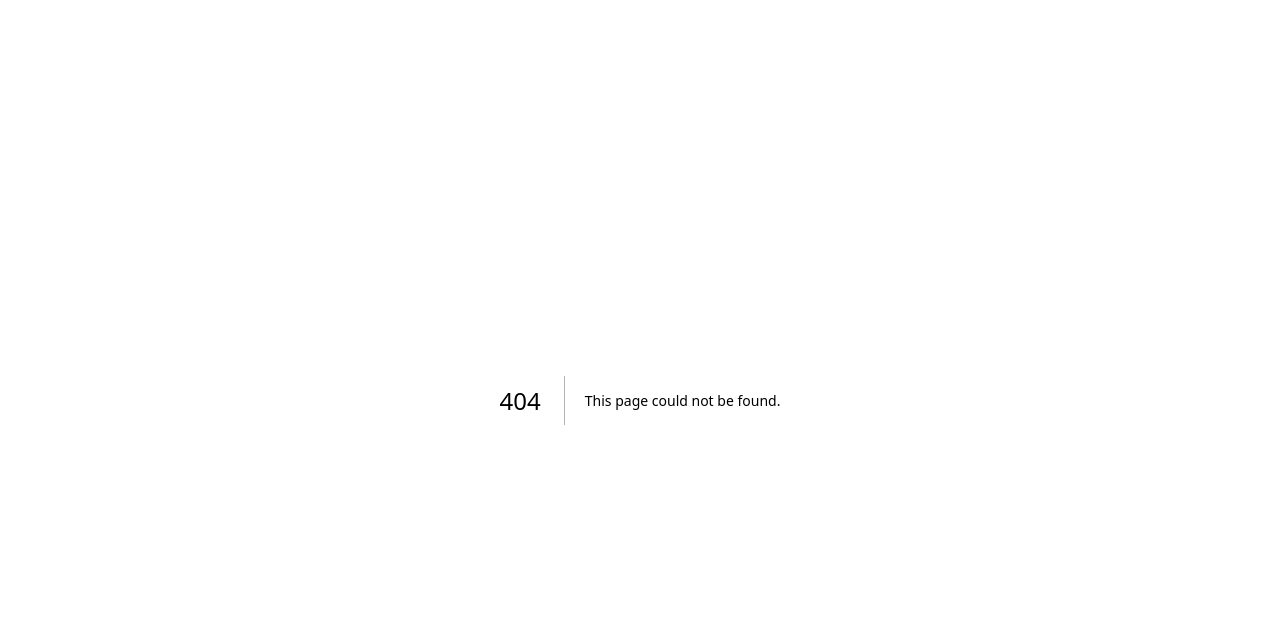
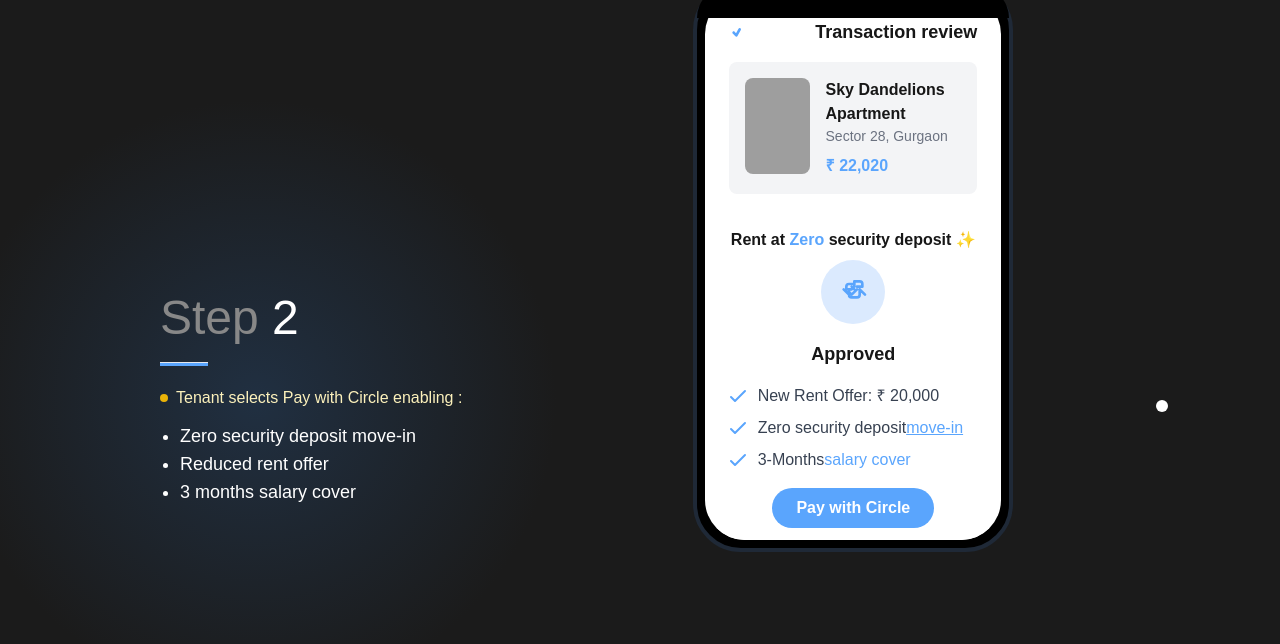
Before and after one commit to avnee-gy/circlepe_fe, a Next.js app: page /stepTwo in a window 1280 px wide. Before the commit this address had no page. Shown: the top 644 px of the page. Built offline with nearby package versions, Linux system fonts and the light colour scheme; grey boxes are pictures that could not be loaded.

Commit message:
page for step two created

```diff
--- /dev/null
+++ b/app/stepTwo/page.tsx
@@ -0,0 +1,68 @@
+// components/StepThreeScreen.tsx
+"use client";
+import StepTwo from "@/components/step2";
+import StepThree from "@/components/step3";
+import React, { useState, useEffect } from "react";
+
+const StepTwoScreen: React.FC = () => {
+  const [scrollPosition, setScrollPosition] = useState(0);
+
+  useEffect(() => {
+    const handleScroll = () => {
+      const position = window.scrollY;
+      const maxScroll =
+        document.documentElement.scrollHeight - window.innerHeight;
+      const scrollPercentage = (position / maxScroll) * 100;
+      setScrollPosition(scrollPercentage);
+    };
+
+    window.addEventListener("scroll", handleScroll);
+    return () => window.removeEventListener("scroll", handleScroll);
+  }, []);
+
+  return (
+    <div className="flex justify-evenly items-center min-h-screen px-20 md:pl-40 bg-bg-dark grad">
+      {/* Left Section: Step and Description */}
+      <div className="text-left text-white w-1/2">
+        <h2 className="text-5xl font-medium mb-4 text-[#888888]">
+          Step <span className="text-white">2</span>
+        </h2>
+        <hr className="w-12 my-5 h-1 bg-primary-blue" />
+        <div className="flex items-center">
+          <span className="h-2 w-2 bg-yellow-500 rounded-full mr-2"></span>
+          <p className="text-desc">Tenant selects Pay with Circle enabling :</p>
+        </div>
+        <ul className="text-lg ml-5 mt-3">
+          <li className="list-disc">Zero security deposit move-in</li>
+          <li className="list-disc">Reduced rent offer</li>
+          <li className="list-disc">3 months salary cover</li>
+        </ul>
+        {/* Dotted arrow */}
+      </div>
+
+      <div className="w-1/2 bg-white relative">
+        {/* Scrollbar on the right */}
+        <div className="absolute right-8 top-1/2 h-1/2 w-1 bg-gray-100 rounded-full transform -translate-y-1/2">
+          <div
+            className="w-3 h-3 bg-white rounded-full absolute right-0 transform -translate-x-0"
+            style={{ top: `${scrollPosition}%` }}
+          ></div>
+        </div>
+      </div>
+
+      {/* Right Section: Mobile Mockup */}
+      <div className="absolute top-1/3 left-2/3 transform -translate-x-1/2 -translate-y-1/2">
+        <div className="w-80 h-[570px] bg-black rounded-[3rem] border-4 border-gray-800 p-2 relative">
+          <div className="w-full h-8 bg-black absolute top-0 left-0 rounded-t-[3rem] flex justify-center">
+            <div className="w-1/3 h-6 bg-black absolute top-0 rounded-b-xl"></div>
+          </div>
+          <div className="w-full h-full bg-white rounded-[2.5rem] overflow-hidden">
+            <StepTwo />
+          </div>
+        </div>
+      </div>
+    </div>
+  );
+};
+
+export default StepTwoScreen;
--- /dev/null
+++ b/components/step2.tsx
@@ -0,0 +1,199 @@
+import React, { useState } from "react";
+import { TiTick } from "react-icons/ti";
+
+const StepTwo: React.FC = () => {
+  const [selectedPeriod, setSelectedPeriod] = useState(6); // Default selection is 6 months
+  const [isModalVisible, setModalVisible] = useState(true); // Modal is visible by default
+
+  return (
+    <div className="p-6 relative">
+      {/* Content of the Transaction Review */}
+      <div className="flex justify-between items-center mb-4">
+        <button className="text-primary-blue">
+          {/* Back button icon */}
+          <TiTick />
+        </button>
+        <div className="text-lg font-semibold">Transaction review</div>
+      </div>
+
+      {/* Apartment Information */}
+      <div className="bg-gray-100 rounded-lg p-4 mb-4 flex">
+        <div className="w-24 h-24 rounded-lg overflow-hidden mr-4">
+          {/* Placeholder for Apartment Image */}
+          <img
+            src="apartment_image_url"
+            alt="Apartment"
+            className="w-full h-full object-cover"
+          />
+        </div>
+        <div>
+          <div className="font-semibold">Sky Dandelions Apartment</div>
+          <div className="text-gray-500 text-sm">Sector 28, Gurgaon</div>
+          <div className="text-primary-blue font-semibold mt-2">₹ 22,020</div>
+        </div>
+      </div>
+
+      {/* Select Period */}
+      <div className="mb-4">
+        <div className="text-lg font-semibold mb-2">Select Period</div>
+        <div className="flex justify-between">
+          <button
+            className={`w-full mr-2 py-2 rounded-lg border ${
+              selectedPeriod === 3
+                ? "bg-primary-blue text-white"
+                : "border-primary-blue text-primary-blue"
+            }`}
+            onClick={() => setSelectedPeriod(3)}
+          >
+            3 months
+          </button>
+          <button
+            className={`w-full mx-2 py-2 rounded-lg border ${
+              selectedPeriod === 6
+                ? "bg-primary-blue text-white"
+                : "border-primary-blue text-primary-blue"
+            }`}
+            onClick={() => setSelectedPeriod(6)}
+          >
+            6 months
+          </button>
+          <button
+            className={`w-full ml-2 py-2 rounded-lg border ${
+              selectedPeriod === 9
+                ? "bg-primary-blue text-white"
+                : "border-primary-blue text-primary-blue"
+            }`}
+            onClick={() => setSelectedPeriod(9)}
+          >
+            9 months
+          </button>
+        </div>
+      </div>
+
+      {/* Payment Detail */}
+      <div className="bg-gray-100 rounded-lg p-4 mb-4">
+        {/* <div className="text-lg font-semibold mb-2">Payment Detail</div> */}
+        <div className="text-gray-700 mb-2">
+          <div className="flex justify-between">
+            <span>Period time</span>
+            <span>{selectedPeriod} month</span>
+          </div>
+          <div className="flex justify-between">
+            <span>Monthly payment</span>
+            <span>₹ 22,020</span>
+          </div>
+          <div className="flex justify-between">
+            <span>Security deposit</span>
+            <span>₹ 0</span>
+          </div>
+        </div>
+        <div className="bg-blue-100 text-primary-blue font-semibold rounded-md mt-4 p-2 flex justify-between">
+          <span>Total</span>
+          <span>₹ {selectedPeriod * 22020}</span>
+        </div>
+      </div>
+
+      {/* Pay Button */}
+      <div className="flex justify-center mt-6">
+        <button className="bg-primary-blue text-white font-semibold py-2 px-6 rounded-full">
+          Pay with Circle
+        </button>
+      </div>
+
+      {/* Modal Overlay */}
+      {isModalVisible && (
+        <div className="absolute bottom-0 left-0 w-full h-fit flex justify-center items-center z-10 shad rounded-3xl">
+          <div className="bg-white py-6 px-2 w-11/12 max-w-lg">
+            <div className="text-center text-md font-semibold mb-2">
+              Rent at <span className="text-primary-blue">Zero</span> security
+              deposit ✨
+            </div>
+            <div className="flex justify-center mb-4">
+              <div className="bg-blue-100 rounded-full p-4">
+                {/* Approved Icon */}
+                <svg
+                  className="w-8 h-8 text-primary-blue"
+                  fill="none"
+                  stroke="currentColor"
+                  viewBox="0 0 24 24"
+                  xmlns="http://www.w3.org/2000/svg"
+                >
+                  <path
+                    strokeLinecap="round"
+                    strokeLinejoin="round"
+                    strokeWidth="2"
+                    d="M9 12l2 2l4 -4m-6 4l-4 -4m12 0l4 4m-10 -4h-4v-2a2 2 0 0 1 2 -2h4v2m-4 2v4a2 2 0 0 0 2 2h4a2 2 0 0 0 2 -2v-4m-4 0l-2 -2m4 0h4v-2a2 2 0 0 0 -2 -2h-4v2"
+                  />
+                </svg>
+              </div>
+            </div>
+            <div className="text-center text-lg font-semibold mb-4">
+              Approved
+            </div>
+            <ul className="text-left text-gray-700 mb-4">
+              <li className="flex items-center mb-2">
+                <svg
+                  className="w-6 h-6 text-primary-blue mr-2"
+                  fill="none"
+                  stroke="currentColor"
+                  viewBox="0 0 24 24"
+                  xmlns="http://www.w3.org/2000/svg"
+                >
+                  <path
+                    strokeLinecap="round"
+                    strokeLinejoin="round"
+                    strokeWidth="2"
+                    d="M5 13l4 4L19 7"
+                  />
+                </svg>
+                New Rent Offer: ₹ 20,000
+              </li>
+              <li className="flex items-center mb-2">
+                <svg
+                  className="w-6 h-6 text-primary-blue mr-2"
+                  fill="none"
+                  stroke="currentColor"
+                  viewBox="0 0 24 24"
+                  xmlns="http://www.w3.org/2000/svg"
+                >
+                  <path
+                    strokeLinecap="round"
+                    strokeLinejoin="round"
+                    strokeWidth="2"
+                    d="M5 13l4 4L19 7"
+                  />
+                </svg>
+                Zero security deposit{" "}
+                <span className="text-primary-blue underline">move-in</span>
+              </li>
+              <li className="flex items-center">
+                <svg
+                  className="w-6 h-6 text-primary-blue mr-2"
+                  fill="none"
+                  stroke="currentColor"
+                  viewBox="0 0 24 24"
+                  xmlns="http://www.w3.org/2000/svg"
+                >
+                  <path
+                    strokeLinecap="round"
+                    strokeLinejoin="round"
+                    strokeWidth="2"
+                    d="M5 13l4 4L19 7"
+                  />
+                </svg>
+                3-Months <span className="text-primary-blue">salary cover</span>
+              </li>
+            </ul>
+            <div className="flex justify-center">
+              <button className="bg-primary-blue text-white font-semibold py-2 px-6 rounded-full">
+                Pay with Circle
+              </button>
+            </div>
+          </div>
+        </div>
+      )}
+    </div>
+  );
+};
+
+export default StepTwo;
```
